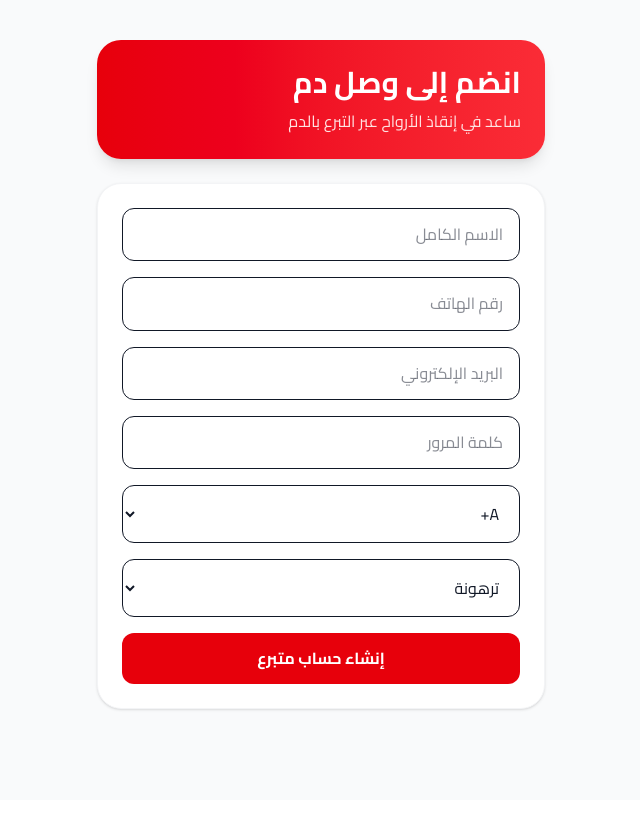
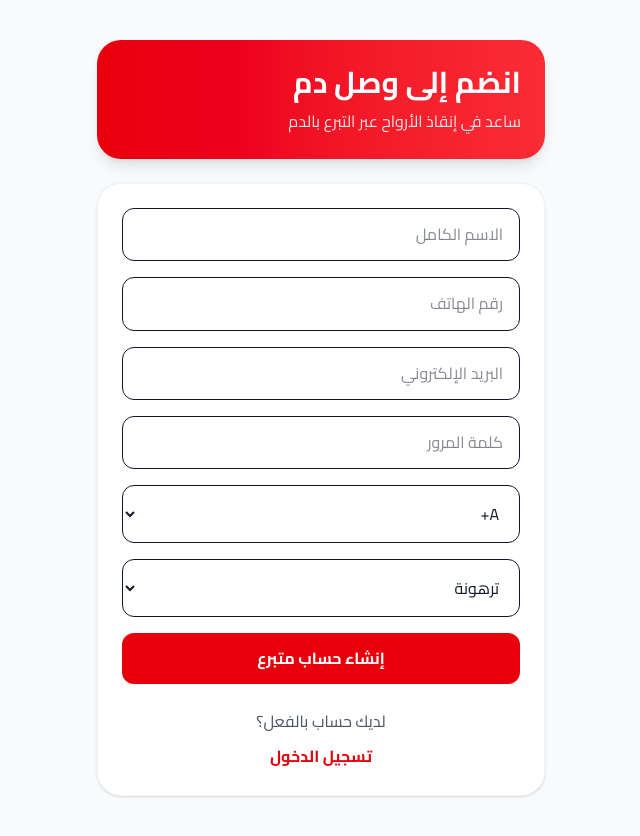
Before and after one commit to elqan3/wasldam, a Next.js app: page /register in a window 1280 px wide. Shown: the whole page, without its empty margins (319-959 px from the left). Before the commit the page ends 800 px from the top, so only its background shows below. Built offline with nearby package versions, Linux system fonts and the light colour scheme; no server answers.

Commit message:
Update page.tsx
اضافة زر تسجيل دخول

```diff
--- a/app/register/page.tsx
+++ b/app/register/page.tsx
@@ -1,5 +1,5 @@
 "use client";
-
+import Link from "next/link";
 import { useState } from "react";
 import { useRouter } from "next/navigation";
 import { supabase } from "@/lib/supabase";
@@ -223,7 +223,27 @@ router.replace("/profile");
           >
             {loading ? "جاري إنشاء الحساب..." : "إنشاء حساب متبرع"}
           </button>
+<div className="text-center pt-2">
 
+  <p className="text-gray-600">
+
+    لديك حساب بالفعل؟
+
+  </p>
+
+  <Link
+
+    href="/login"
+
+    className="inline-block mt-2 text-red-600 font-bold hover:text-red-700"
+
+  >
+
+    تسجيل الدخول
+
+  </Link>
+
+</div>
         </div>
       </div>
     </div>
```
